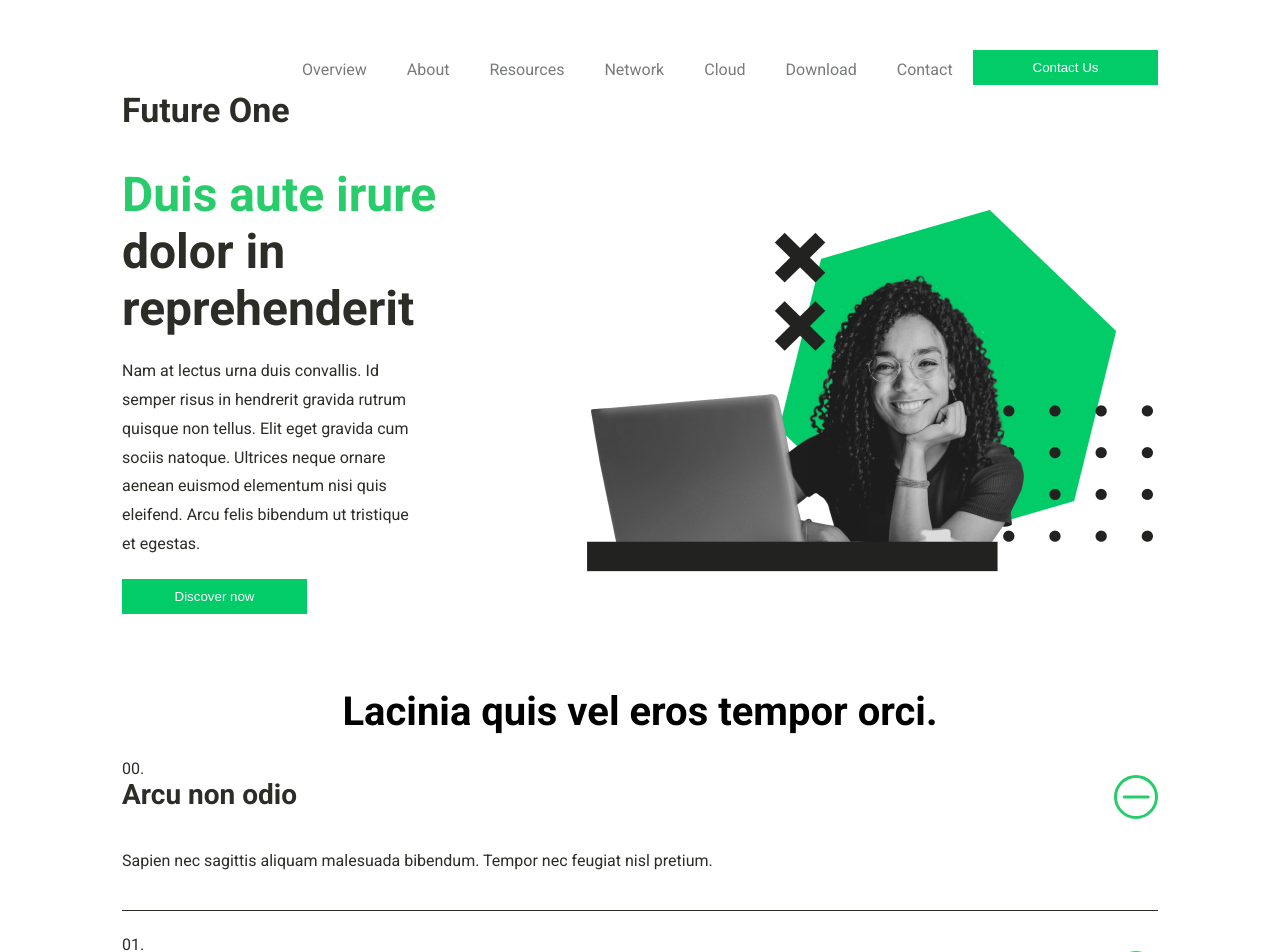
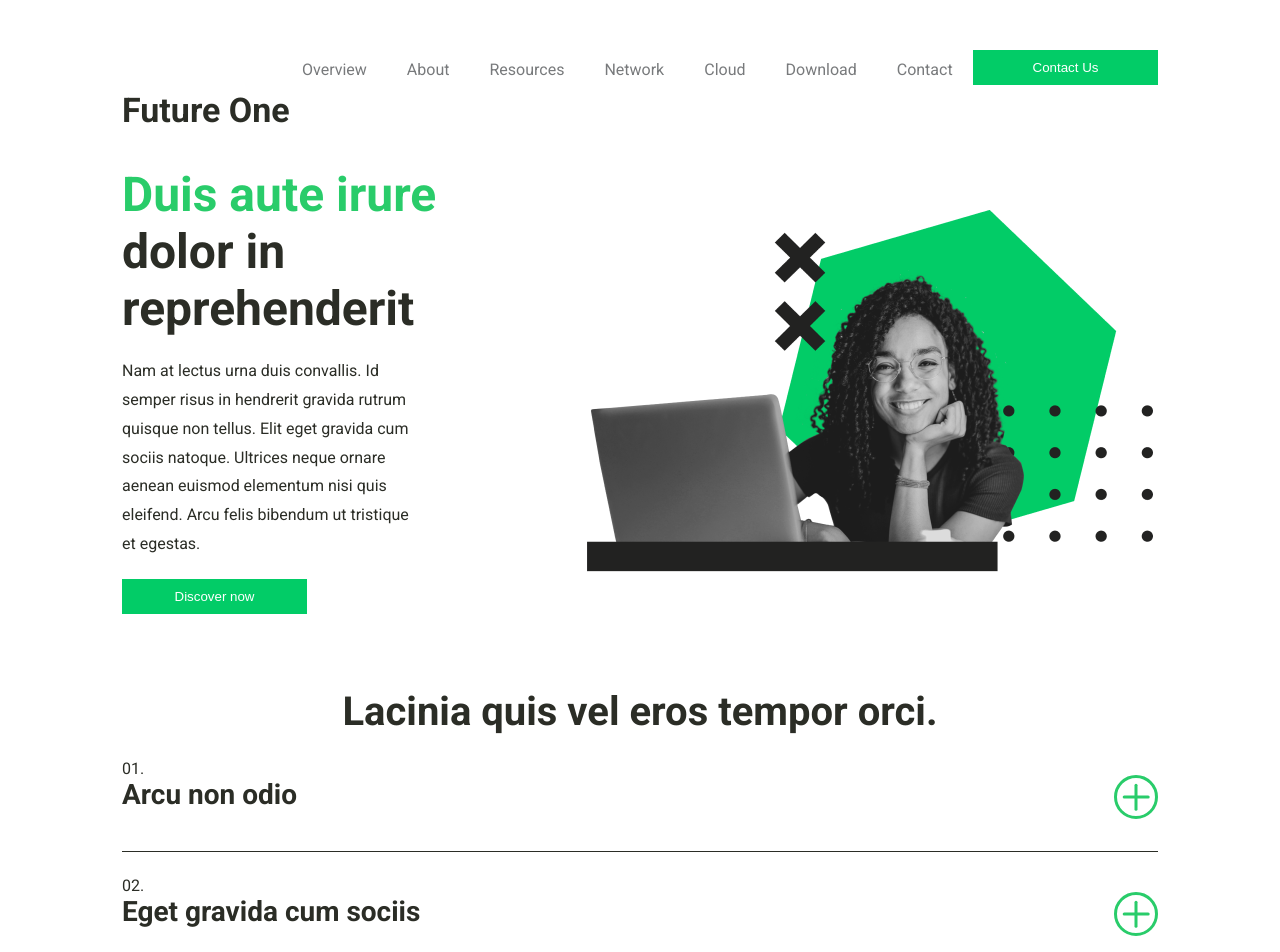
Before and after one commit to dawid-grabowski/dawid-grabowski.github.io, a React (Create React App) app: page / in a window 1280 px wide. Shown: the top 952 px of the page. Built offline with nearby package versions, Linux system fonts and the light colour scheme; the HTML template or start-up script is replaced by a standard one.

Commit message:
fix: indexing on faq

```diff
--- a/src/components/faq/FAQ.tsx
+++ b/src/components/faq/FAQ.tsx
@@ -19,14 +19,15 @@ const FAQ: React.FC = (): React.ReactElement => {
 		<section>
 			<h2>Lacinia quis vel eros tempor orci.</h2>
 			{faqData.map(({ title, description }: IFaqData, index: number) => {
+				const incrementedIndex: number = index + 1;
 				return (
-					<details key={index} open={index === 0 ? true : false}>
-						<summary onClick={() => handleOpenedDetails(index)}>
-							<span>{index < 10 ? `0${index}.` : `${index}.`}</span>
+					<details key={index} open={incrementedIndex === 0 ? true : false}>
+						<summary onClick={() => handleOpenedDetails(incrementedIndex)}>
+							<span>{incrementedIndex < 10 ? `0${incrementedIndex}.` : `${incrementedIndex}.`}</span>
 							<h3>{title}</h3>
 							<button>
 								<div
-									style={openedDetails.some((number: number) => number === index) ? { height: 0 } : {}}
+									style={openedDetails.some((number: number) => number === incrementedIndex) ? { height: 0 } : {}}
 									className='button-first-line'></div>
 								<div className='button-second-line'></div>
 							</button>
--- a/src/components/faq/faq.css
+++ b/src/components/faq/faq.css
@@ -6,6 +6,7 @@ section h2 {
 	text-align: center;
 	font-size: 4rem;
 	font-weight: bold;
+	color: #2b2d26;
 }
 
 section details {
```
